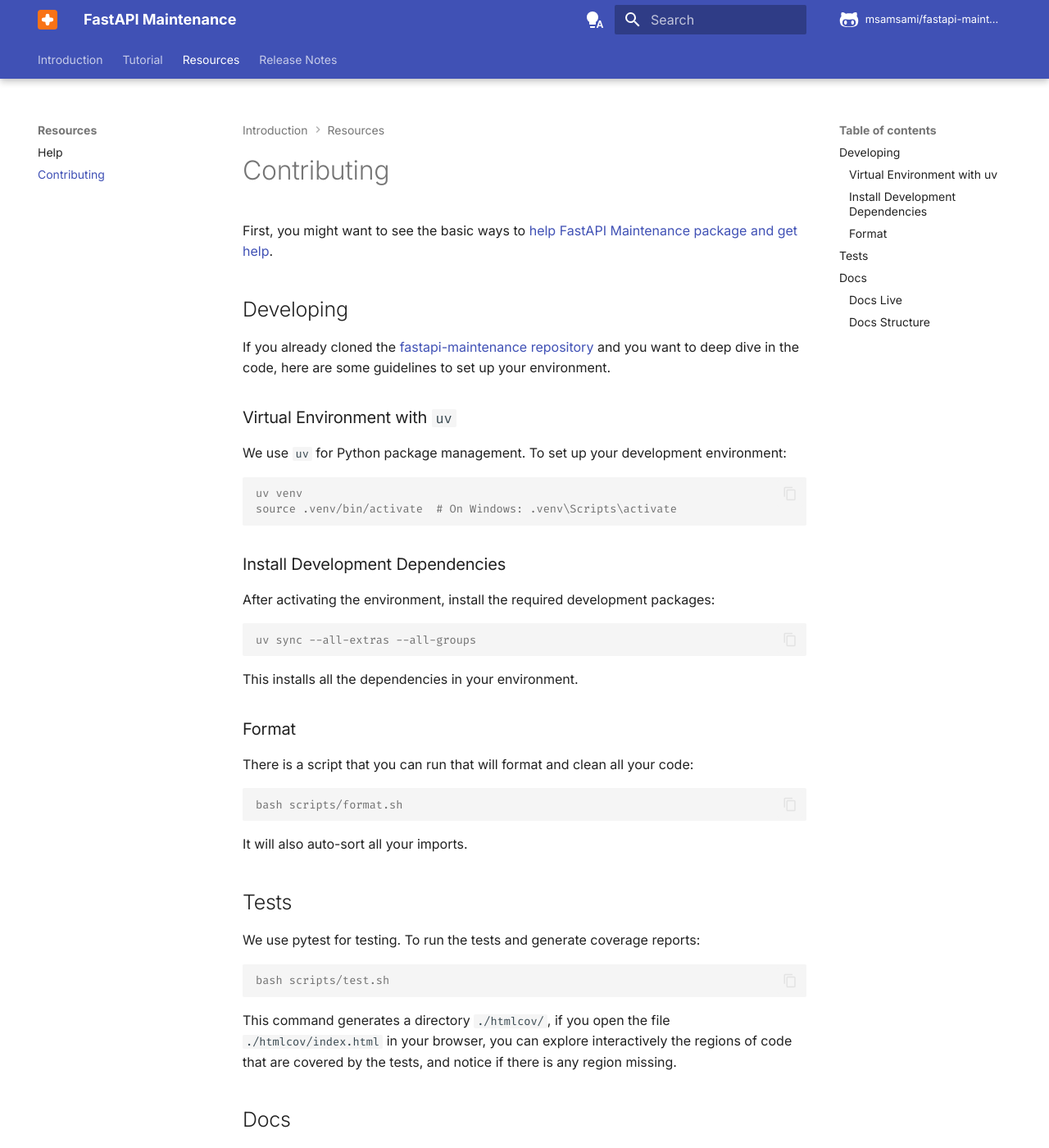
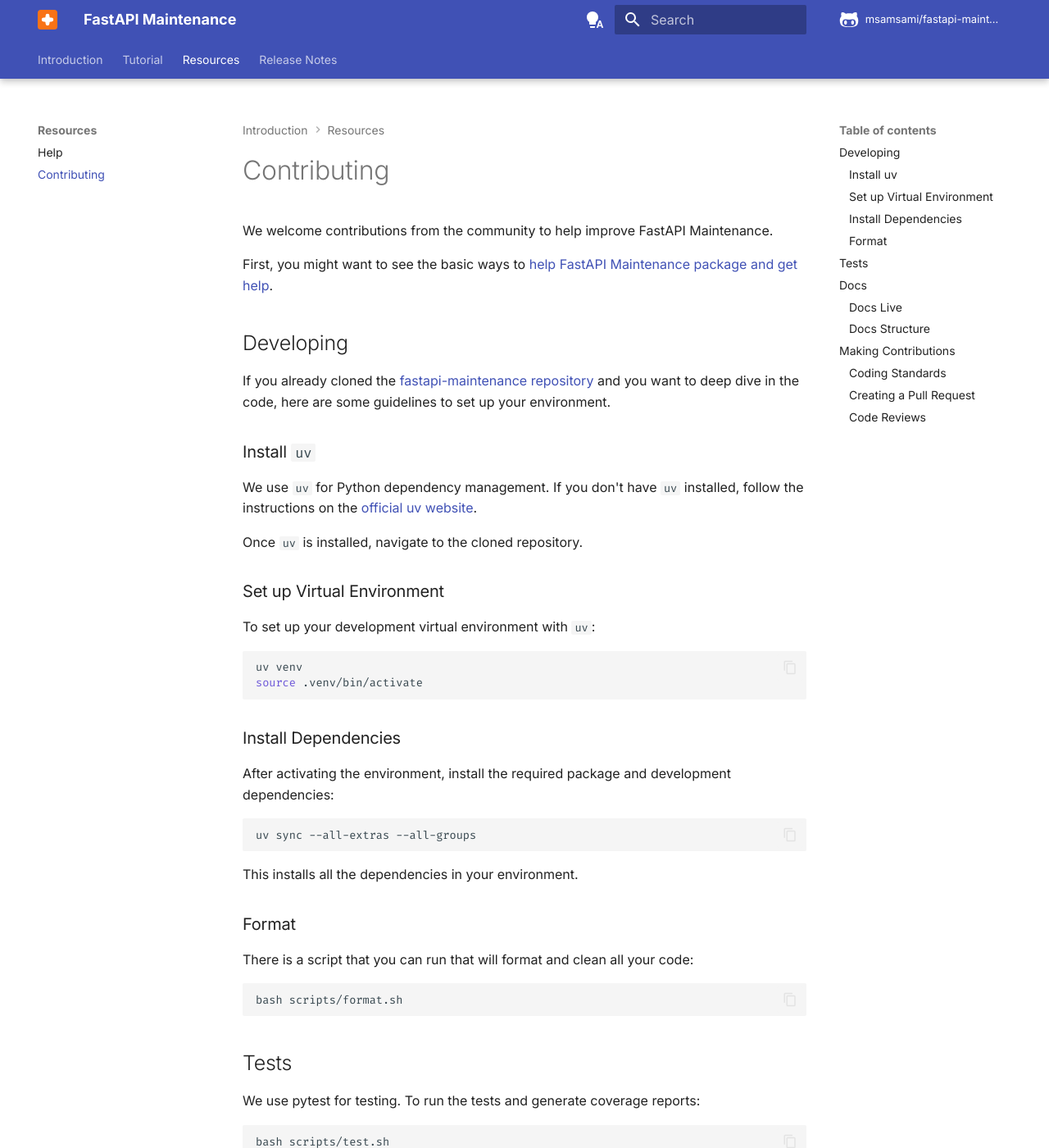
Before and after one commit to msamsami/fastapi-maintenance, an MkDocs documentation site: the page built from docs/contributing.md, in a window 1280 px wide and 1400 px high. Shown: the whole window at 82% size. Built offline with MkDocs 1.6.1 and Material for MkDocs 9.7.7, drawn with Linux system fonts in a browser that asks for light colours; comment, search, counter and statistics services are not loaded; some of the changed text lies outside the part shown.

Commit message:
Add sections for install uv and making contributions

````diff
--- a/docs/contributing.md
+++ b/docs/contributing.md
@@ -1,4 +1,6 @@
 # Contributing
+
+We welcome contributions from the community to help improve FastAPI Maintenance.
 
 First, you might want to see the basic ways to [help FastAPI Maintenance package and get help](help.md).
 
@@ -6,20 +8,26 @@
 
 If you already cloned the <a href="https://github.com/msamsami/fastapi-maintenance" class="external-link" target="_blank">fastapi-maintenance repository</a> and you want to deep dive in the code, here are some guidelines to set up your environment.
 
-### Virtual Environment with `uv`
+### Install `uv`
 
-We use `uv` for Python package management. To set up your development environment:
+We use `uv` for Python dependency management. If you don't have `uv` installed, follow the instructions on the <a href="https://docs.astral.sh/uv/guides/install-python" class="external-link" target="_blank">official uv website</a>.
 
-```console
+Once `uv` is installed, navigate to the cloned repository.
+
+### Set up Virtual Environment
+
+To set up your development virtual environment with `uv`:
+
+```bash
 uv venv
-source .venv/bin/activate  # On Windows: .venv\Scripts\activate
+source .venv/bin/activate
 ```
 
-### Install Development Dependencies
+### Install Dependencies
 
-After activating the environment, install the required development packages:
+After activating the environment, install the required package and development dependencies:
 
-```console
+```bash
 uv sync --all-extras --all-groups
 ```
 
@@ -29,17 +37,15 @@
 
 There is a script that you can run that will format and clean all your code:
 
-```console
+```bash
 bash scripts/format.sh
 ```
-
-It will also auto-sort all your imports.
 
 ## Tests
 
 We use pytest for testing. To run the tests and generate coverage reports:
 
-```console
+```bash
 bash scripts/test.sh
 ```
 
@@ -53,7 +59,7 @@
 
 During local development, you can build the documentation site and check for any changes with live-reloading:
 
-```console
+```bash
 mkdocs serve
 ```
 
@@ -68,3 +74,29 @@
 All the documentation is in Markdown format in the directory `./docs`.
 
 Many of the tutorials have blocks of code. In most cases, these blocks of code are actual complete applications that can be run as is.
+
+## Making Contributions
+
+### Coding Standards
+
+We try to maintain high code quality standards to ensure consistency across the project:
+
+- Follow PEP 8 guidelines.
+- Write meaningful tests for new features or bug fixes.
+
+### Creating a Pull Request
+
+After making your changes:
+
+- Push your changes to your fork.
+- Open a pull request with a clear description of your changes.
+- Update the documentation if necessary.
+
+### Code Reviews
+
+Your contributions will go through our review process:
+
+- Address any feedback from code reviews.
+- Once approved, your contributions will be merged into the main branch.
+
+Thank you for contributing to FastAPI Maintenance 🚀
````
